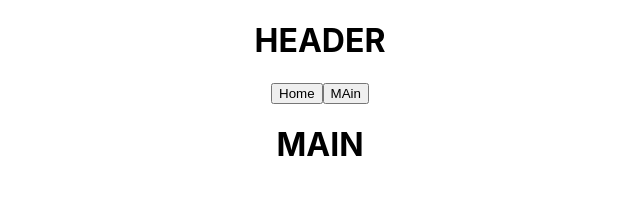
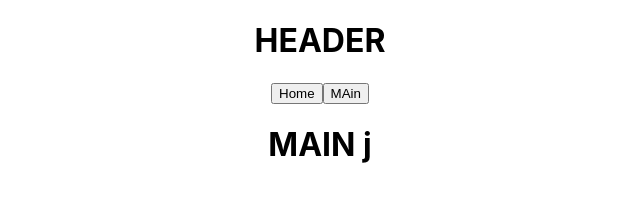
Before and after one commit to 32bit-Coin/jarvis, a React (Create React App) app: page / in a window 1280 px wide. Shown: the top 215 px of the page, without its empty margins (320-960 px from the left). Built offline with nearby package versions, Linux system fonts and the light colour scheme.

Commit message:
test change

```diff
--- a/src/components/Main.js
+++ b/src/components/Main.js
@@ -3,7 +3,7 @@ import React from 'react'
 export default function Main() {
     return (
         <div className="jarvis-main">
-            <h1> MAIN</h1>
+            <h1> MAIN j</h1>
         </div>
     )
 }
```
